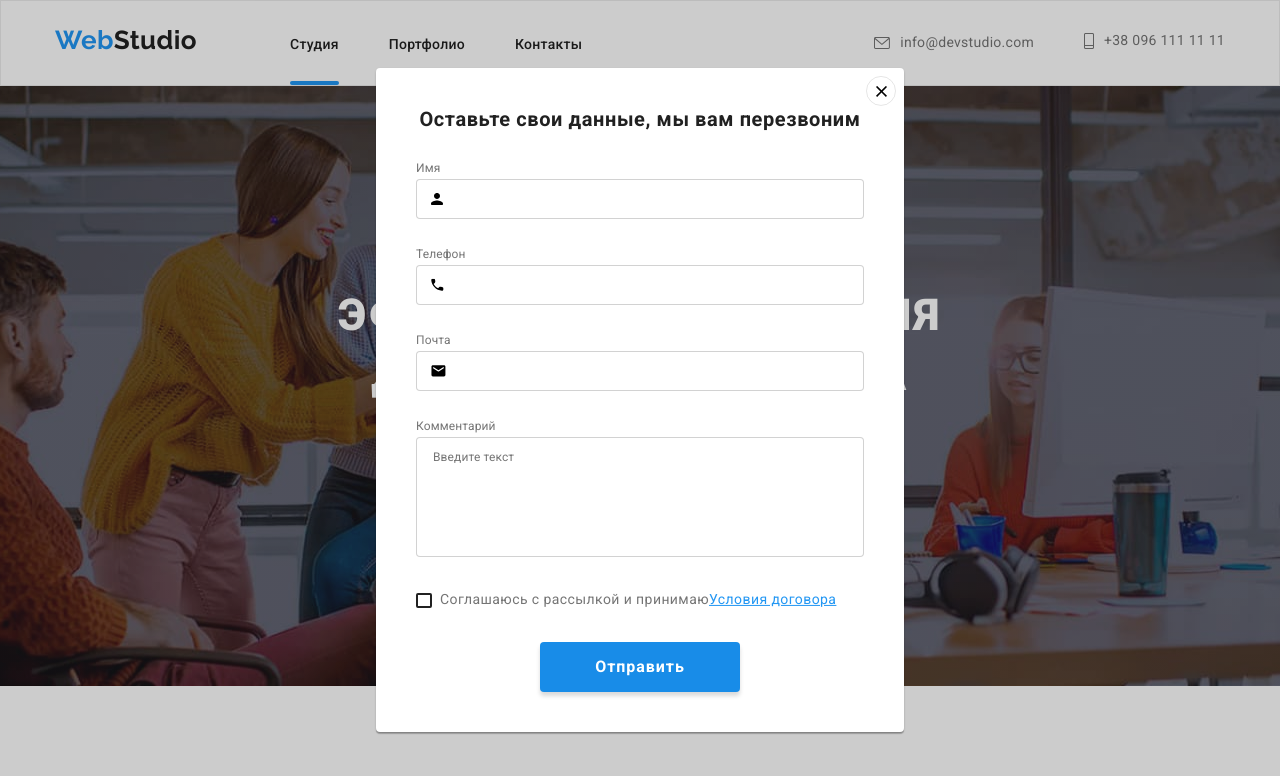
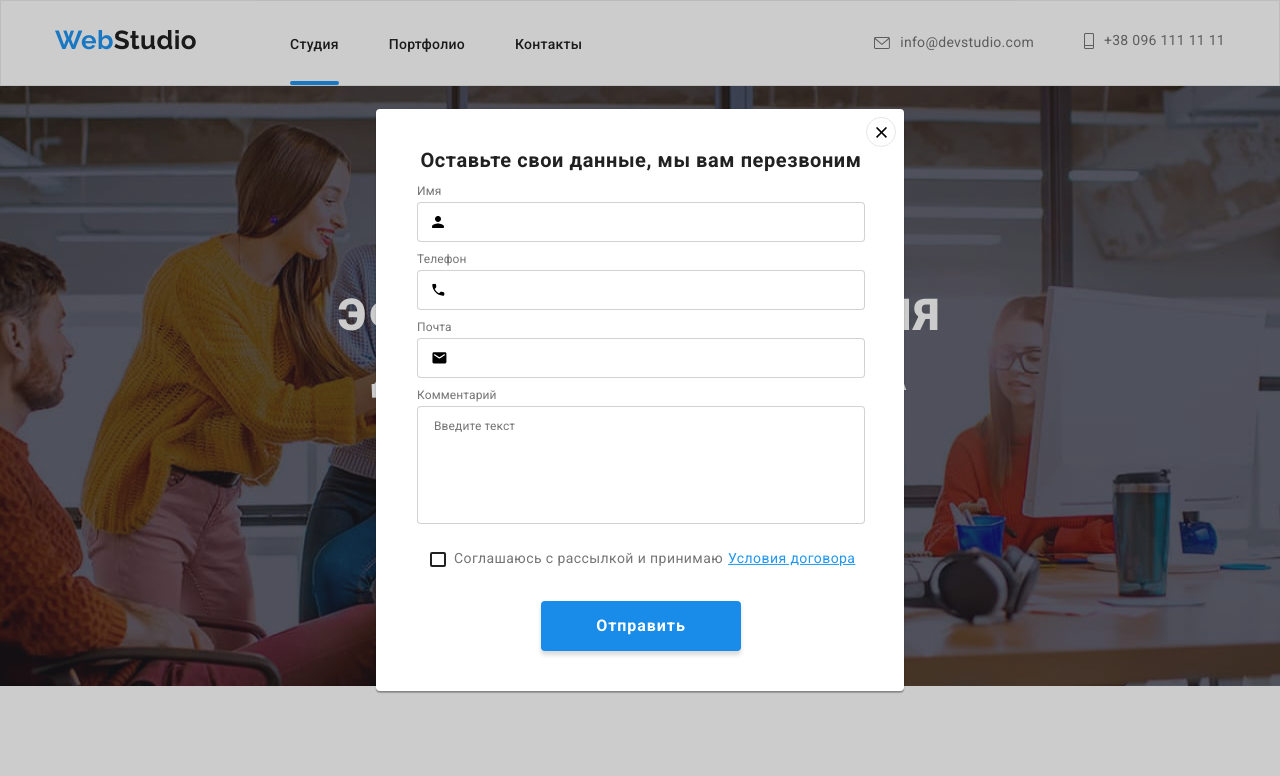
Before and after one commit to OlhaYakubovych/goit-markup-hw-06, a plain HTML site: page index.html in a window 1280 px wide. Both pictures are taken after a click on the button "Заказать услугу". Shown: the top 776 px of the page. Drawn offline with nearby package versions, Linux system fonts and the light colour scheme.

Commit message:
доработка дз

```diff
--- a/css/styles.css
+++ b/css/styles.css
@@ -662,7 +662,7 @@ body {
   position: absolute;
   top: 50%;
   left: 50%;
-  padding: 40px;
+  padding: 40px 39px 40px 41px;
   transform: scale(1) rotate(0);
   transform: translate(-50%, -50%);
   transition: transform 550ms;
@@ -689,7 +689,7 @@ body {
 }
 
 .modal-title {
-  margin-bottom: 30px;
+  margin-bottom: 12px;
 
   font-weight: bold;
   font-size: 20px;
@@ -700,7 +700,8 @@ body {
 }
 
 .modal-field {
-  margin-bottom: 28px;
+  margin-bottom: 10px;
+  outline: none;
 }
 
 .form-input-text {
@@ -740,9 +741,13 @@ body {
   fill: var(--accent-color);
 }
 
+.modal-field-coment {
+  margin-bottom: 20px;
+}
+
 .modal-field-text {
   width: 100%;
-  height: 120px;
+  height: 118px;
   resize: none;
   padding: 12px 16px 12px 16px;
   outline: none;
@@ -760,9 +765,6 @@ body {
 
 .modal-field-text:focus {
   border-color: var(--accent-color);
-}
-.modal-field {
-  outline: none;
 }
 
 .input-wrap {
@@ -794,6 +796,10 @@ body {
   letter-spacing: 0.06em;
   color: var(--main-btn-color);
   border: none;
+}
+
+.modal-field-policy {
+  margin-left: 13px;
 }
 
 .modal-check:checked + .check-text .check-item {
@@ -828,6 +834,10 @@ body {
   display: flex;
   justify-content: center;
   align-items: center;
+}
+
+.policy-agreement {
+  margin-left: 5px;
 }
 
 .is-hidden {
--- a/index.html
+++ b/index.html
@@ -433,7 +433,7 @@
                 </svg>
                 </div>
             </div>
-            <div class="modal-field">
+            <div class="modal-field-coment">
                 <label for="user-text" class="form-input-text">Комментарий</label>
                 <textarea
                 name="text"
@@ -441,7 +441,7 @@
                 class="modal-field-text"
                 placeholder="Введите текст"></textarea>
             </div>
-            <div class="modal-field">
+            <div class="modal-field-policy">
                 <input
                 type="checkbox"
                 name="policy"
```
